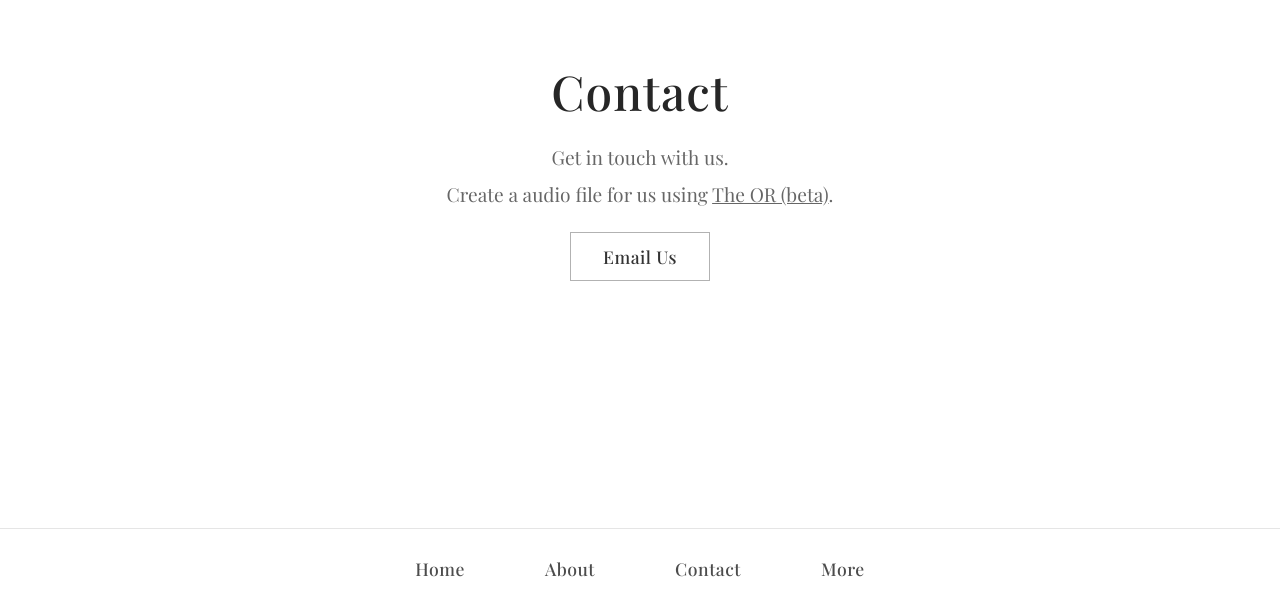
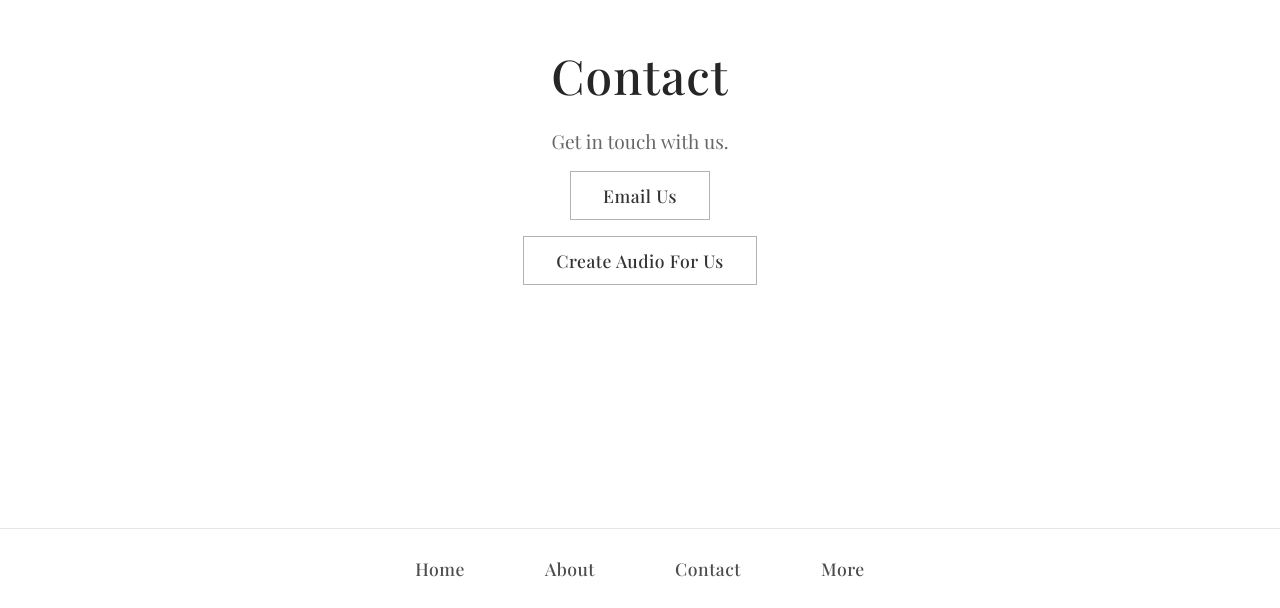
Before and after one commit to theingredients/theingredients, a React (Vite) app: page /contact in a window 1280 px wide. Shown: the part 192-800 px from the top of the page. Built offline with nearby package versions, Linux system fonts and the light colour scheme.

Commit message:
Add Send Audio To Us button to Contact page

```diff
--- a/index.html
+++ b/index.html
@@ -8,6 +8,14 @@
     <link rel="preconnect" href="https://fonts.gstatic.com" crossorigin />
     <link href="https://fonts.googleapis.com/css2?family=Playfair+Display:wght@400;500;600;700&display=swap" rel="stylesheet" />
     <title>The Ingredients</title>
+    <script>
+      // Apply theme immediately to prevent white flash
+      (function() {
+        const theme = localStorage.getItem('theme') || 'light';
+        document.documentElement.setAttribute('data-theme', theme);
+        document.body.className = `theme-${theme}`;
+      })();
+    </script>
   </head>
   <body>
     <div id="root">
--- a/src/components/Layout.tsx
+++ b/src/components/Layout.tsx
@@ -1,5 +1,4 @@
 import { useNavigate, useLocation } from 'react-router-dom'
-import { useEffect } from 'react'
 import { useTheme } from '../contexts/ThemeContext'
 import './Layout.css'
 
@@ -11,10 +10,6 @@ const Layout = ({ children }: LayoutProps) => {
   const navigate = useNavigate()
   const location = useLocation()
   const { theme, toggleTheme } = useTheme()
-
-  useEffect(() => {
-    document.body.className = `theme-${theme}`
-  }, [theme])
 
   const handleNavigation = (path: string) => {
     if (location.pathname === path) {
--- a/src/contexts/ThemeContext.tsx
+++ b/src/contexts/ThemeContext.tsx
@@ -1,4 +1,4 @@
-import { createContext, useContext, useState, ReactNode } from 'react'
+import { createContext, useContext, useState, useEffect, ReactNode } from 'react'
 
 type Theme = 'light' | 'dark'
 
@@ -9,11 +9,32 @@ interface ThemeContextType {
 
 const ThemeContext = createContext<ThemeContextType | undefined>(undefined)
 
+// Get initial theme from localStorage or default to 'light'
+const getInitialTheme = (): Theme => {
+  if (typeof window !== 'undefined') {
+    const savedTheme = localStorage.getItem('theme') as Theme
+    if (savedTheme === 'light' || savedTheme === 'dark') {
+      return savedTheme
+    }
+  }
+  return 'light'
+}
+
 export const ThemeProvider = ({ children }: { children: ReactNode }) => {
-  const [theme, setTheme] = useState<Theme>('light')
+  const [theme, setTheme] = useState<Theme>(getInitialTheme)
+
+  useEffect(() => {
+    // Sync with localStorage and apply to body
+    localStorage.setItem('theme', theme)
+    document.body.className = `theme-${theme}`
+    document.documentElement.setAttribute('data-theme', theme)
+  }, [theme])
 
   const toggleTheme = () => {
-    setTheme((prev) => (prev === 'light' ? 'dark' : 'light'))
+    setTheme((prev) => {
+      const newTheme = prev === 'light' ? 'dark' : 'light'
+      return newTheme
+    })
   }
 
   return (
--- a/src/pages/Contact.tsx
+++ b/src/pages/Contact.tsx
@@ -8,16 +8,23 @@ const Contact = () => {
     window.location.href = `mailto:theingredientscollective@gmail.com?subject=${subject}&body=${body}`
   }
 
+  const handleAudioClick = () => {
+    window.open('https://or-six.vercel.app/', '_blank', 'noopener,noreferrer')
+  }
+
   return (
     <Layout>
       <div className="page-container">
         <h1 className="page-title">Contact</h1>
         <p className="page-content">Get in touch with us.</p>
-        <p className="page-content">Create a audio file for us using <a href="https://or-six.vercel.app/" target="_blank" rel="noopener noreferrer" className="inline-link">
+        {/* <p className="page-content">Create a audio file for us using <a href="https://or-six.vercel.app/" target="_blank" rel="noopener noreferrer" className="inline-link">
           The OR (beta)
-        </a>.</p>
+        </a>.</p> */}
         <button onClick={handleEmailClick} className="email-button">
           Email Us
+        </button>
+        <button onClick={handleAudioClick} className="email-button">
+          Create Audio For Us
         </button>
       </div>
     </Layout>
--- a/src/pages/PageStyles.css
+++ b/src/pages/PageStyles.css
@@ -56,6 +56,10 @@
   letter-spacing: 0.5px;
   font-family: 'Playfair Display', serif;
   margin-top: 1rem;
+  margin-bottom: 0.75rem;
+  display: block;
+  margin-left: auto;
+  margin-right: auto;
 }
 
 .theme-dark .email-button {
```
